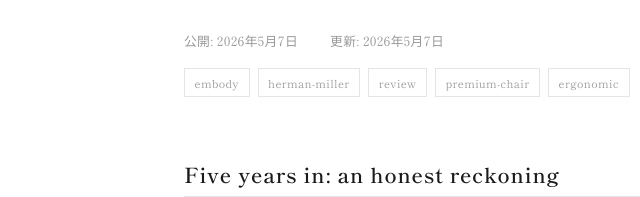
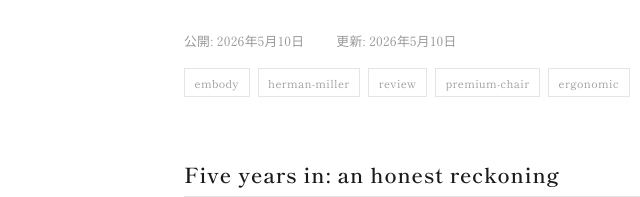
Before and after one commit to assetlyjp-hub/the-chair-archive, an Astro site: page /articles/en/herman-miller-embody-review in a window 1280 px wide. Shown: the part 493-690 px from the top of the page, 38-678 px from the left. Built offline with nearby package versions, Linux system fonts and the light colour scheme; Astro itself is replaced by a stand-in of ours.

Commit message:
Fix: update publishedAt to 2026-05-10 (R12 articles)

```diff
--- a/src/content/articles/en/herman-miller-embody-review.md
+++ b/src/content/articles/en/herman-miller-embody-review.md
@@ -3,8 +3,8 @@ title: "Herman Miller Embody Review: 5-Year Honest Verdict"
 description: "Herman Miller Embody after 5 years of daily use — pixelated back, posture support, durability, vs Aeron, and whether $1,800 is justified."
 category: "review"
 tags: [embody, herman-miller, review, premium-chair, ergonomic]
-publishedAt: "2026-05-07"
-updatedAt: "2026-05-07"
+publishedAt: "2026-05-10"
+updatedAt: "2026-05-10"
 relatedChairs: ["aeron-chair", "eames-lounge"]
 articleType: "review"
 ---
--- a/src/content/articles/en/wegner-vs-eames.md
+++ b/src/content/articles/en/wegner-vs-eames.md
@@ -3,8 +3,8 @@ title: "Wegner vs Eames: Which Mid-Century Master Belongs in Your Home?"
 description: "Hans Wegner vs Charles & Ray Eames compared on materials, philosophy, room compatibility, and which masterpieces are worth the investment."
 category: "comparison"
 tags: [wegner, eames, comparison, mid-century, scandinavian]
-publishedAt: "2026-05-07"
-updatedAt: "2026-05-07"
+publishedAt: "2026-05-10"
+updatedAt: "2026-05-10"
 relatedChairs: ["wishbone-ch24", "the-chair-pp501", "eames-lounge", "eames-shell-dsw"]
 articleType: "comparison"
 ---
--- a/src/content/articles/herman-miller-embody-review.md
+++ b/src/content/articles/herman-miller-embody-review.md
@@ -3,8 +3,8 @@ title: "ハーマンミラー エンボディ徹底レビュー｜5年使った
 description: "ハーマンミラー エンボディを5年所有した正直レビュー。ピクセル背もたれ・エアロンとの違い・$1700の価値を実体験で解説。"
 category: "review"
 tags: ["エンボディ", "ハーマンミラー", "レビュー", "高級チェア", "デザイン"]
-publishedAt: "2026-05-07"
-updatedAt: "2026-05-07"
+publishedAt: "2026-05-10"
+updatedAt: "2026-05-10"
 relatedChairs: ["aeron-chair", "eames-lounge"]
 articleType: "review"
 ---
--- a/src/content/articles/wegner-vs-eames.md
+++ b/src/content/articles/wegner-vs-eames.md
@@ -3,8 +3,8 @@ title: "ウェグナー vs イームズ｜北欧巨匠 vs アメリカ巨匠 椅
 description: "ハンス・J・ウェグナーとチャールズ＆レイ・イームズの椅子を素材・哲学・空間相性で徹底比較。代表作と価格帯から選び方まで網羅。"
 category: "comparison"
 tags: ["ウェグナー", "イームズ", "比較", "北欧", "ミッドセンチュリー"]
-publishedAt: "2026-05-07"
-updatedAt: "2026-05-07"
+publishedAt: "2026-05-10"
+updatedAt: "2026-05-10"
 relatedChairs: ["wishbone-ch24", "the-chair-pp501", "eames-lounge", "eames-shell-dsw"]
 articleType: "comparison"
 ---
```
